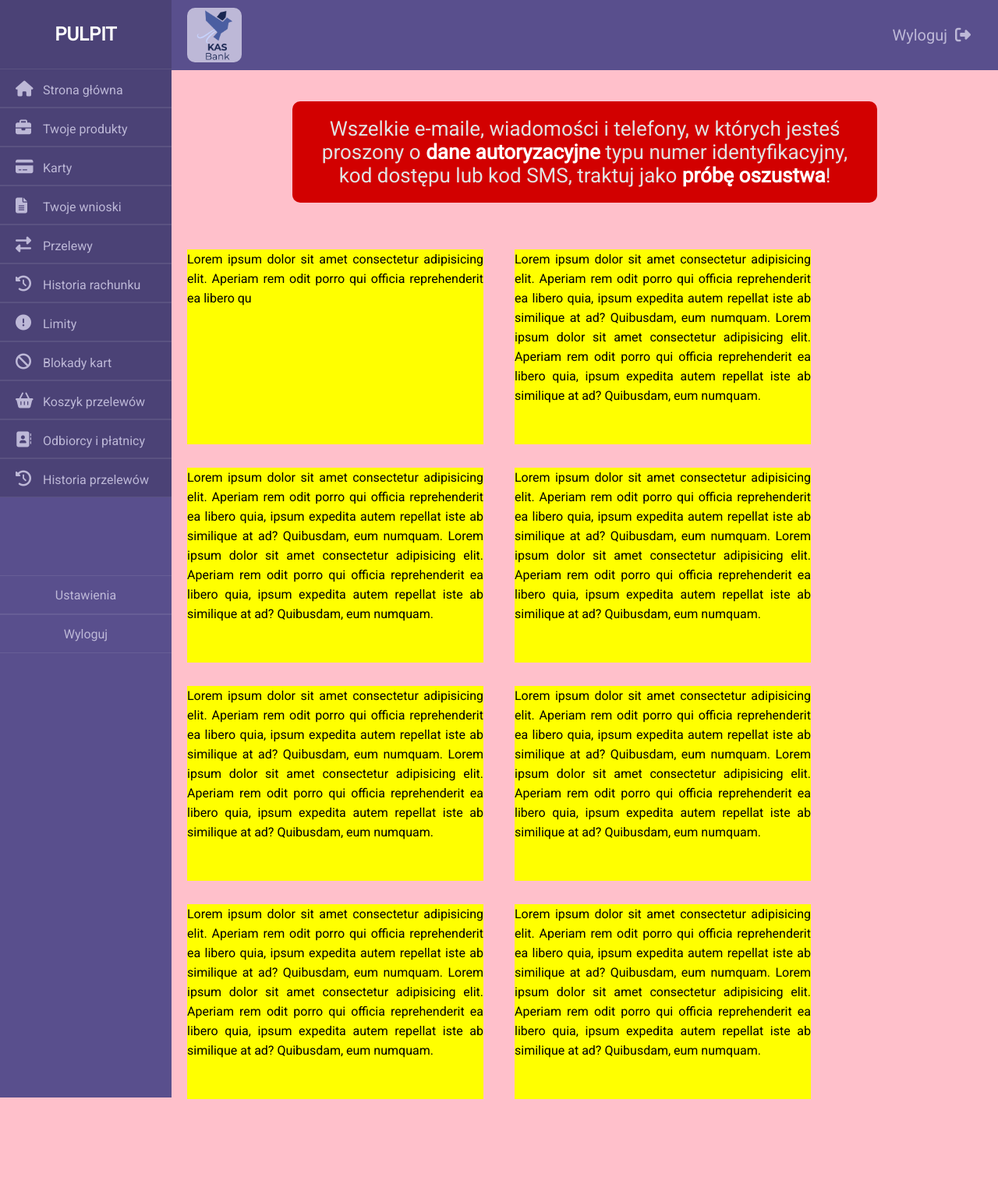
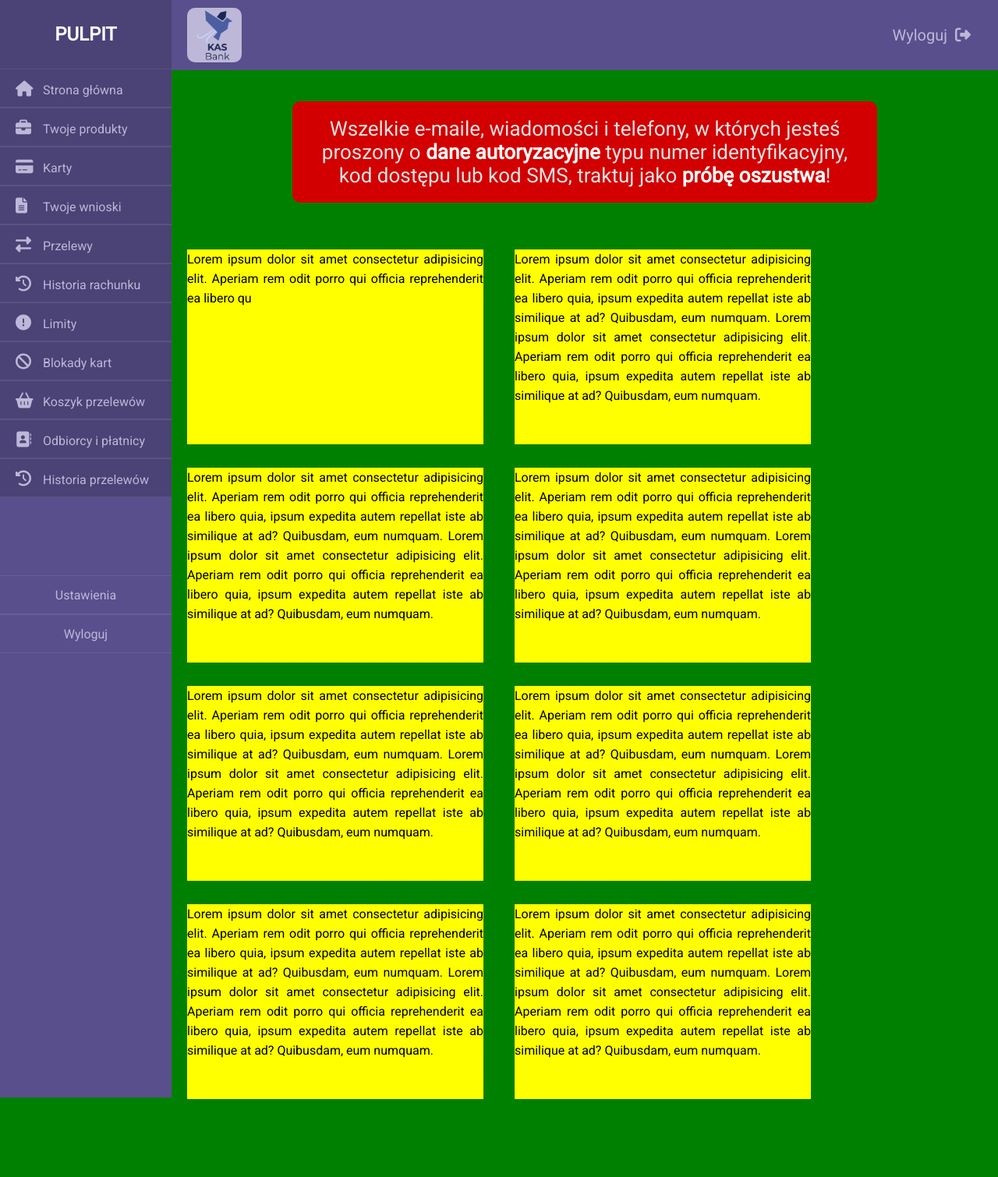
Before and after one commit to slawekJasinski/Bank_app, a PHP site: page /pprodukty.php in a window 1280 px wide. Shown: the whole page at 78% size. Run offline with PHP 8.4, Linux system fonts and the light colour scheme; some libraries are stand-ins or nearby versions.

Commit message:
Update sgb.css

```diff
--- a/sgb.css
+++ b/sgb.css
@@ -13,7 +13,8 @@
 
 body{
    /*background-color: #f3f5f9;*/
-   background-color: pink;
+   background-color: green;
+   /*background: url("img/bg.jpg");*/
    background-size: cover;
 }
 
```
